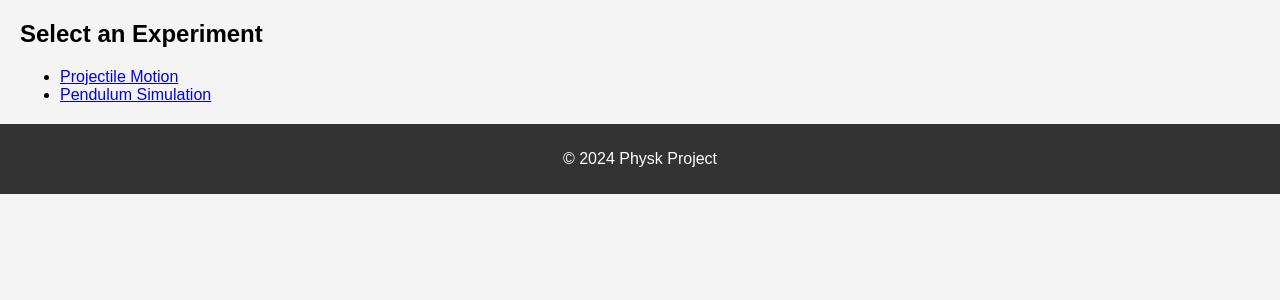
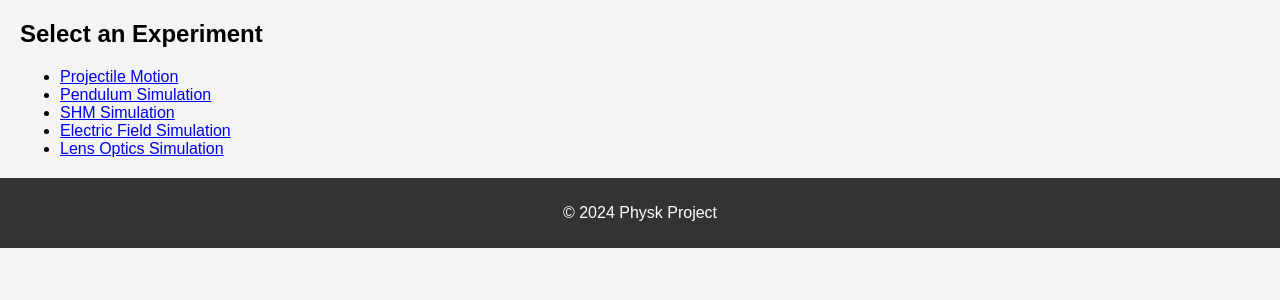
Before and after one commit to jynlee7/physk, a Flask app: page / in a window 1280 px wide. Shown: the part 100-400 px from the top of the page. Run offline with Flask 3, Linux system fonts and the light colour scheme.

Commit message:
added the experiments into the website

```diff
--- a/templates/index.html
+++ b/templates/index.html
@@ -5,5 +5,8 @@
 <ul>
     <li><a href="/projectile">Projectile Motion</a></li>
     <li><a href="/pendulum">Pendulum Simulation</a></li>
+    <li><a href="/shm">SHM Simulation</a></li>
+    <li><a href="/electric_field">Electric Field Simulation</a></li>
+    <li><a href="/lens_optics">Lens Optics Simulation</a></li>
 </ul>
 {% endblock %}
```
